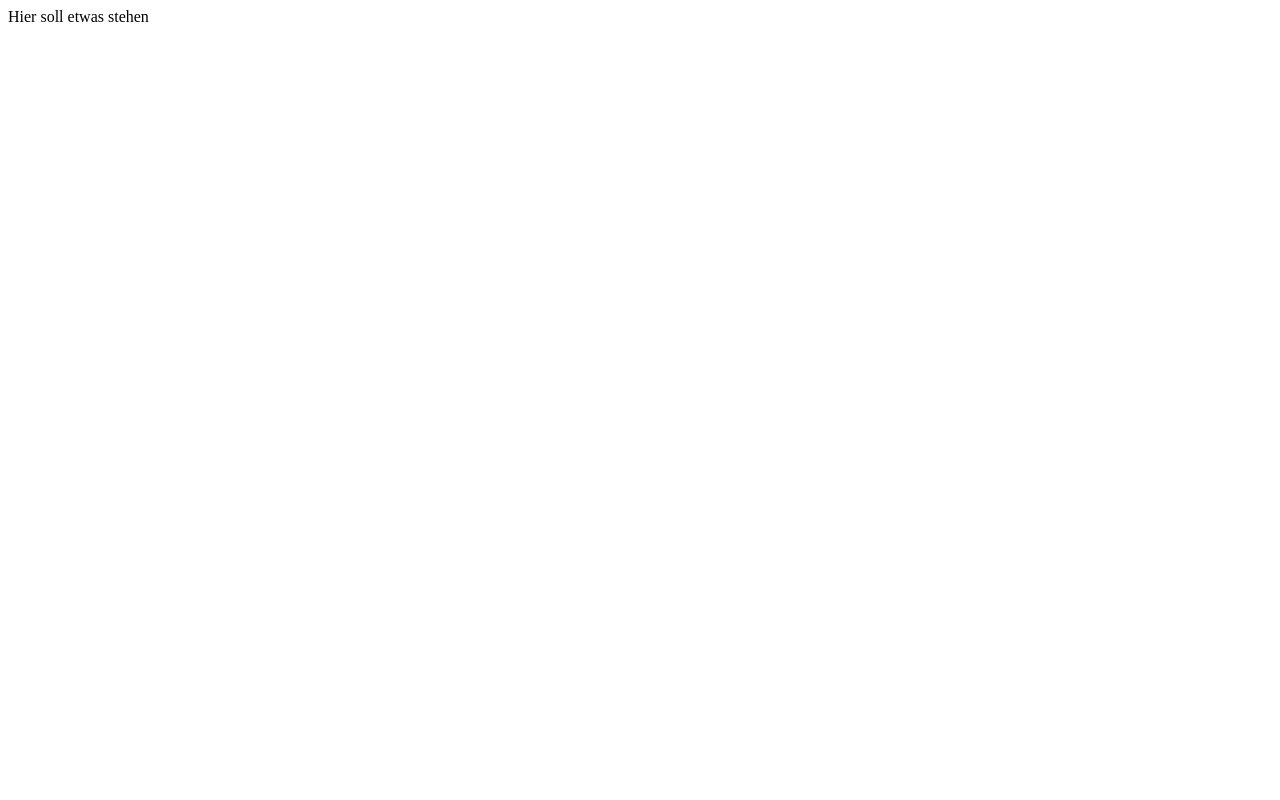
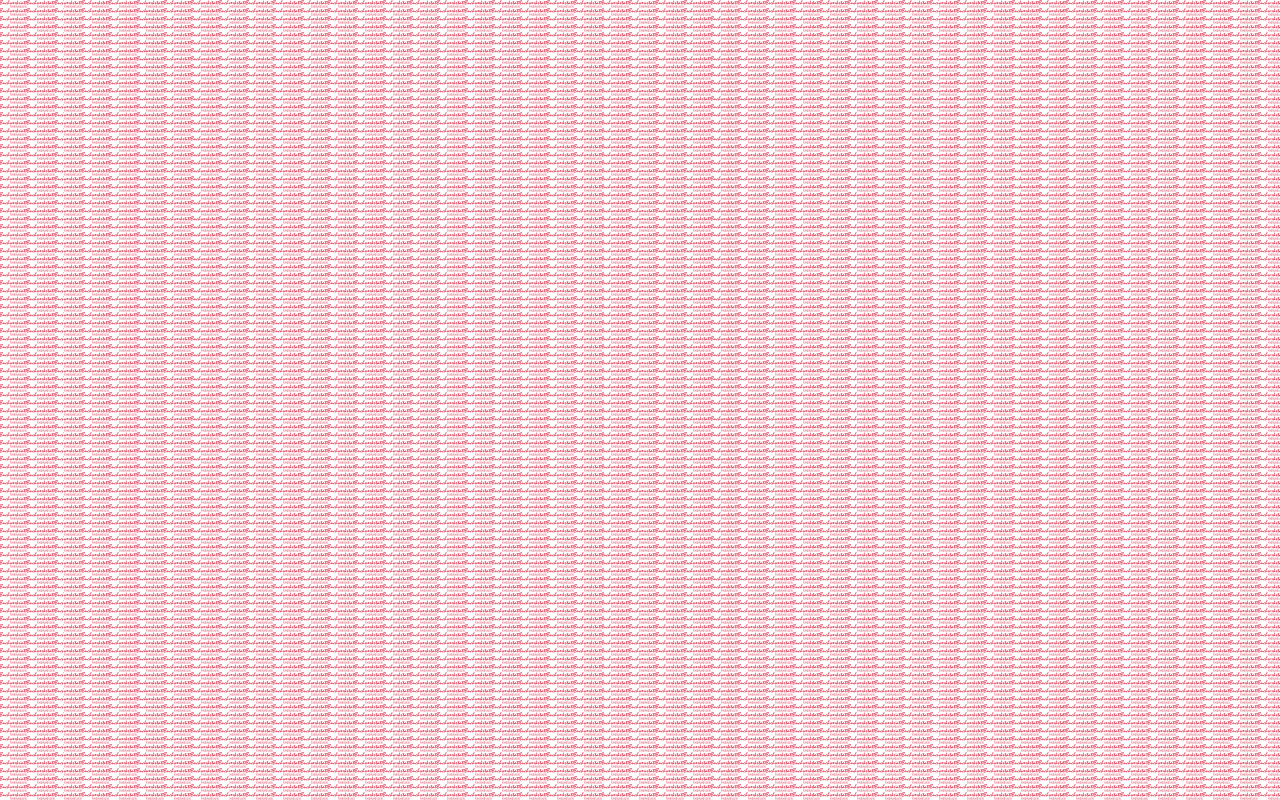
Before and after one commit to ProfessorOwl/ateliermainz, a plain HTML site: page index.html in a window 1280 px wide. Drawn offline with Linux system fonts and the light colour scheme.

Commit message:
Logo zugefügt

```diff
--- a/index.html
+++ b/index.html
@@ -1,11 +1,12 @@
 <!DOCTYPE html>
 <html lang="de">
   <head>
+    <link rel="stylesheet" href="stylesheet.css">
     <meta charset="utf-8">
     <meta name="viewport" content="width=device-width, initial-scale=1.0">
-    <title>Titel</title>
+    <title>Buchwerkstatt Rheinhessen</title>
   </head>
   <body>
-        Hier soll etwas stehen
+
   </body>
 </html>
--- /dev/null
+++ b/stylesheet.css
@@ -0,0 +1,3 @@
+body {
+    background-image: url(Grafiken/Buchwerkstatt_Rheinhessen.svg);
+  }
```
Also changed, not shown: Grafiken/Buchwerkstatt_Rheinhessen.svg (added).
